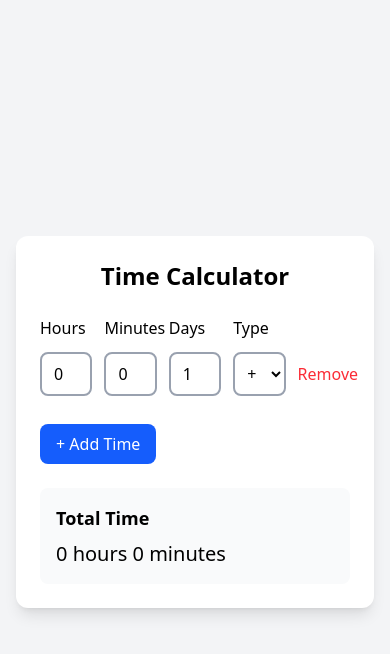
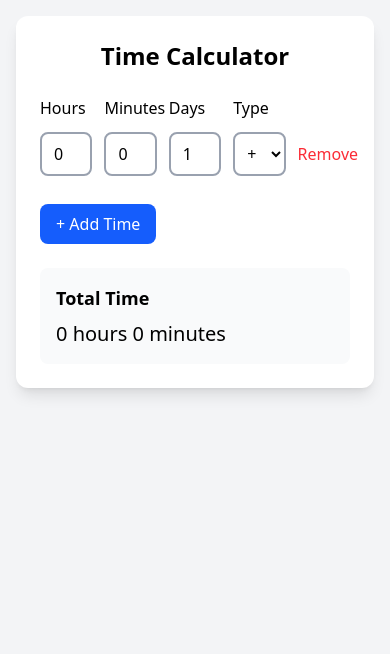
Before and after one commit to jilsonjoy98/time_cal, a React (Vite) app: page / in a window 390 px wide. Shown: the top 654 px of the page. Built offline with nearby package versions, Linux system fonts and the light colour scheme.

Commit message:
made response for mobile

```diff
--- a/src/App.jsx
+++ b/src/App.jsx
@@ -57,7 +57,7 @@
     <>
       <Analytics />
 
-      <div className="min-h-screen bg-gray-100 flex justify-center items-center p-4">
+      <div className="min-h-screen bg-gray-100 flex items-start justify-center sm:justify-center sm:items-center p-4">
         <div className="bg-white w-full max-w-3xl rounded-xl shadow-lg p-6">
           <h1 className="text-2xl font-semibold text-center mb-6">
             Time Calculator
```
